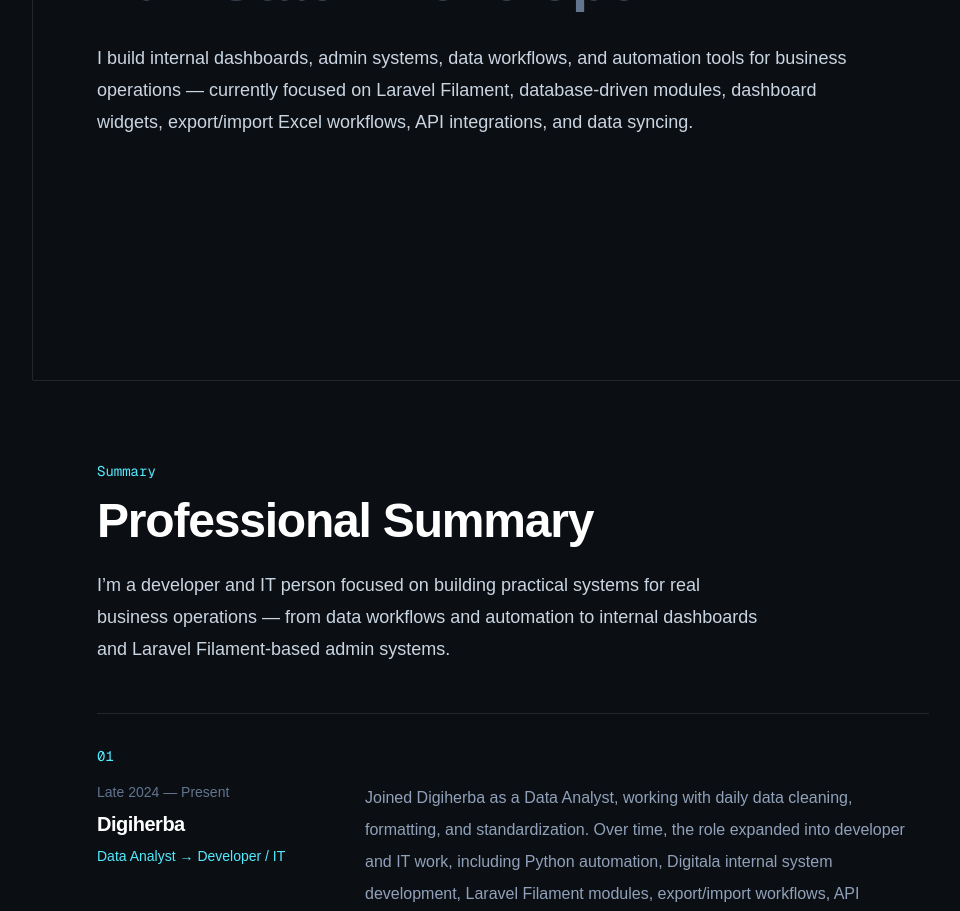
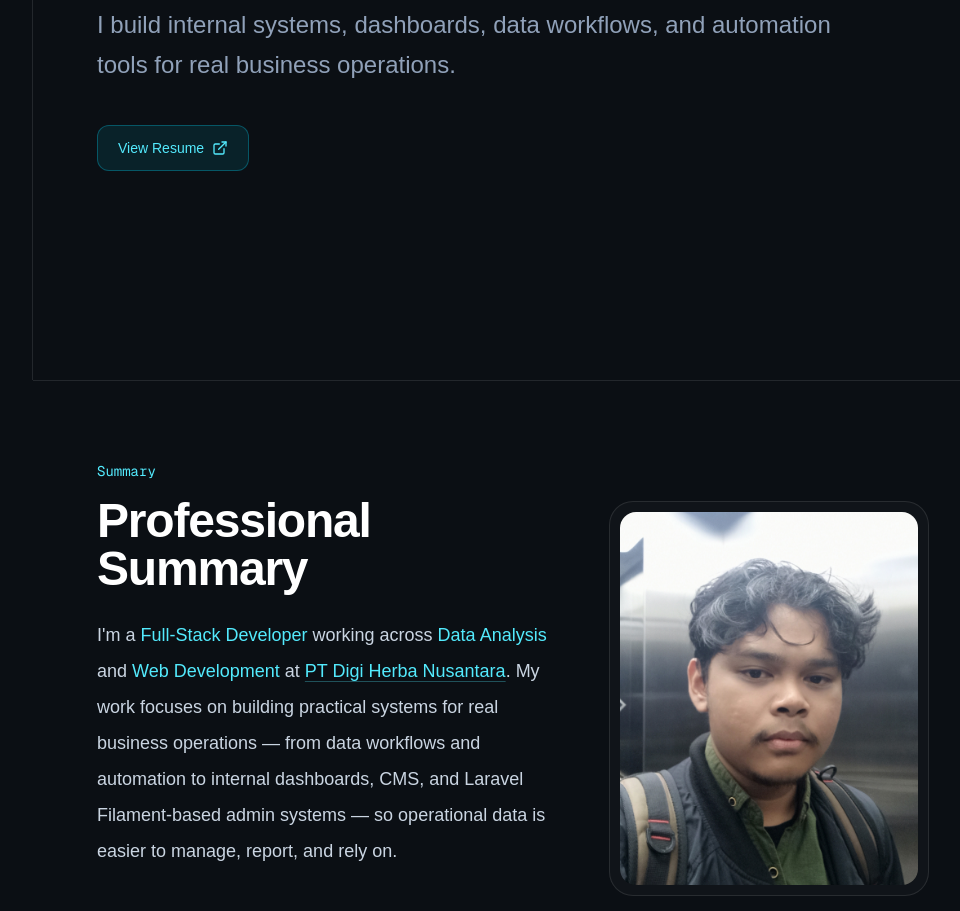
Before and after one commit to NN2777/naufal-new-portofolio, a Next.js app: page / in a window 1280 px wide. Shown: the part 420-1331 px from the top of the page, without its empty margins (207-1167 px from the left). Built offline with nearby package versions, Linux system fonts and the light colour scheme.

Commit message:
update : adding photo and fixing content

```diff
--- a/src/app/components/ProfessionalSummary.tsx
+++ b/src/app/components/ProfessionalSummary.tsx
@@ -1,11 +1,12 @@
 import Reveal from "@/app/components/Reveal";
+import Image from "next/image";
 
 const summaryRows = [
   {
     period: "Late 2024 — Present",
-    title: "Digiherba",
+    title: "Digiherba Nusantara",
     role: "Data Analyst → Developer / IT",
-    text: "Joined Digiherba as a Data Analyst, working with daily data cleaning, formatting, and standardization. Over time, the role expanded into developer and IT work, including Python automation, Digitala internal system development, Laravel Filament modules, export/import workflows, API integrations, database syncing, attendance system, and scheduled automation.",
+    text: "Joined Digiherba Nusantara as a Data Analyst, working with daily data cleaning, formatting, and standardization. Over time, the role expanded into developer and IT work, including Python automation, Digitala internal system development, Laravel Filament modules, export/import workflows, API integrations, database syncing, attendance system, and scheduled automation.",
   },
   {
     period: "2024",
@@ -25,11 +26,13 @@ export default function ProfessionalSummary() {
   return (
     <section
       id="summary"
-      className="scroll-mt-10 lg:scroll-mt-0 border-t border-white/10 px-5 py-20 md:px-10 lg:px-16"
+      className="scroll-mt-10 border-t border-white/10 px-5 py-20 md:px-10 lg:scroll-mt-0 lg:px-16"
     >
       <div className="mx-auto w-full max-w-5xl">
-        {/* Header */}
+        {/* Header + Photo */}
         <Reveal>
+          <div className="grid gap-10 lg:grid-cols-[minmax(0,1fr)_320px] lg:items-start">
+            {/* Text */}
             <div className="max-w-3xl">
               <p className="font-mono text-sm text-cyan-300">Summary</p>
 
@@ -37,12 +40,54 @@ export default function ProfessionalSummary() {
                 Professional Summary
               </h2>
 
-            <p className="mt-6 max-w-2xl text-base leading-8 text-slate-300 md:text-lg">
-              I’m a developer and IT person focused on building practical
-              systems for real business operations — from data workflows and
-              automation to internal dashboards and Laravel Filament-based admin
-              systems.
+              <p className="mt-6 max-w-4xl text-base leading-8 text-slate-300 md:text-lg md:leading-9">
+                I&apos;m a{" "}
+                <span className="font-medium text-cyan-300">
+                  Full-Stack Developer
+                </span>{" "}
+                working across{" "}
+                <span className="font-medium text-cyan-300">Data Analysis</span>{" "}
+                and{" "}
+                <span className="font-medium text-cyan-300">
+                  Web Development
+                </span>{" "}
+                at{" "}
+                <a
+                  href="https://www.instagram.com/digiherbanusantara/?hl=en"
+                  target="_blank"
+                  rel="noopener noreferrer"
+                  className="font-medium text-cyan-300 underline decoration-cyan-300/30 underline-offset-4 transition hover:text-cyan-200 hover:decoration-cyan-200"
+                >
+                  PT Digi Herba Nusantara
+                </a>
+                . My work focuses on building practical systems for real
+                business operations — from data workflows and automation to
+                internal dashboards, CMS, and Laravel Filament-based admin
+                systems — so operational data is easier to manage, report, and
+                rely on.
               </p>
+            </div>
+
+            {/* Photo */}
+            <div className="mx-auto w-full max-w-[240px] sm:max-w-[280px] lg:max-w-none lg:pt-10">
+              <div className="group overflow-hidden rounded-3xl border border-white/10 bg-white/[0.025] p-2.5 transition hover:border-cyan-400/30 hover:bg-cyan-400/[0.035]">
+                <div className="relative aspect-[4/5] overflow-hidden rounded-2xl bg-black/30">
+                  <Image
+                    src="/images/work/Naufal2.jpg"
+                    alt="Naufal portrait"
+                    fill
+                    sizes="(max-width: 640px) 240px, (max-width: 1024px) 280px, 280px"
+                    className="object-cover transition duration-700 group-hover:scale-[1.03] group-hover:brightness-110"
+                  />
+                </div>
+              </div>
+
+              <div className="mt-4 rounded-2xl border border-white/10 bg-white/[0.025] p-4">
+                <p className="font-mono text-xs text-center text-cyan-300">
+                  Naufal Nafidiin
+                </p>
+              </div>
+            </div>
           </div>
         </Reveal>
 
--- a/src/app/components/SkillsnTools.tsx
+++ b/src/app/components/SkillsnTools.tsx
@@ -123,7 +123,7 @@ export default function SkillsTools() {
     >
       <div className="mx-auto w-full max-w-5xl">
         <Reveal>
-          <div className="max-w-2xl">
+          <div className="max-w-3xl">
             <p className="font-mono text-sm text-cyan-300">
               Capability-based stack
             </p>
@@ -133,8 +133,8 @@ export default function SkillsTools() {
             </h2>
 
             <p className="mt-5 text-sm leading-7 text-slate-400 md:text-base">
-              What I can build, and the tools I use to build it. I organize my
-              skills by capability, not just by technology names.
+              These are the tools I work with regularly. I use them in real
+              projects, while still expanding my stack to become sharper and build better products.
             </p>
           </div>
         </Reveal>
--- a/src/app/components/WorkShowcase.tsx
+++ b/src/app/components/WorkShowcase.tsx
@@ -239,11 +239,12 @@ export default function WorkShowcase() {
             </h2>
 
             <p className="mt-5 text-sm leading-7 text-slate-400 md:text-base">
-              A selected list of systems, modules, CMS work, automation tools,
+              A selected list of systems, modules, work, tools,
               and websites I have worked on. Internal projects are presented
               through scope, stack, and case studies instead of public links.
             </p>
           </div>
+
         </Reveal>
 
         <div className="mt-10 grid gap-5 md:grid-cols-2 xl:grid-cols-3">
--- a/src/app/page.tsx
+++ b/src/app/page.tsx
@@ -3,6 +3,7 @@ import ProfessionalSummary from "@/app/components/ProfessionalSummary";
 import SkillsTools from "@/app/components/SkillsnTools";
 import WorkShowcase from "@/app/components/WorkShowcase";
 import Contact from "@/app/components/Contact";
+import { LuExternalLink } from "react-icons/lu";
 
 export default function Home() {
   return (
@@ -17,19 +18,31 @@ export default function Home() {
           </p>
 
           <h1 className="mt-6 text-5xl font-bold tracking-tight text-white md:text-7xl">
-            I&apos;m Naufal
+             Naufal Nafidiin
           </h1>
 
           <h2 className="mt-3 text-4xl font-bold tracking-tight text-slate-500 md:text-6xl">
             Full-Stack Developer
           </h2>
 
-          <p className="mt-8 max-w-3xl text-base leading-8 text-slate-300 md:text-lg">
-            I build internal dashboards, admin systems, data workflows, and
-            automation tools for business operations — currently focused on
-            Laravel Filament, database-driven modules, dashboard widgets,
-            export/import Excel workflows, API integrations, and data syncing.
-          </p>
+          <div className="mt-7 max-w-3xl space-y-4">
+            <p className="text-base leading-8 text-slate-400 md:text-2xl md:leading-10">
+              I build internal systems, dashboards, data workflows, and
+              automation tools for real business operations.
+            </p>
+          </div>
+
+          <div className="mt-10 flex flex-wrap items-center gap-4">
+            <a
+              href="/resume.pdf"
+              target="_blank"
+              rel="noopener noreferrer"
+              className="group inline-flex items-center gap-2 rounded-xl border border-cyan-400/30 bg-cyan-400/10 px-5 py-3 text-sm font-medium text-cyan-300 transition hover:bg-cyan-400/20"
+            >
+              View Resume
+             <LuExternalLink className="h-4 w-4 transition group-hover:translate-x-0.5 group-hover:-translate-y-0.5" />
+            </a>
+          </div>
         </div>
       </section>
 
```
Also changed, not shown: public/images/work/Naufal2.jpg (added). Lines whose indentation alone changed are shown as unchanged.
